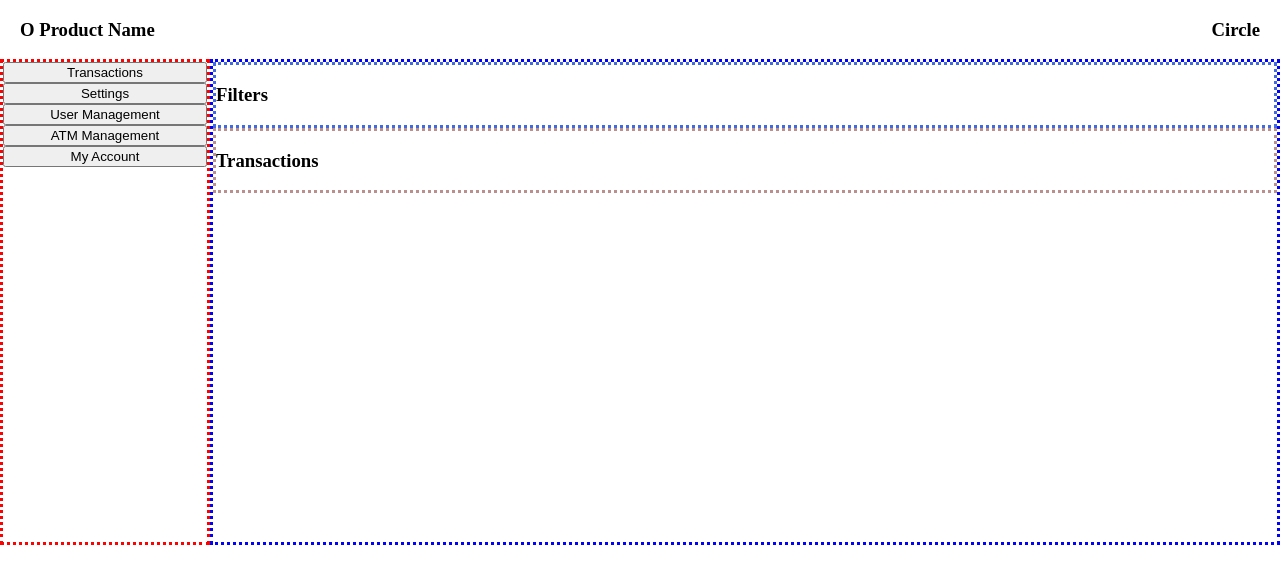
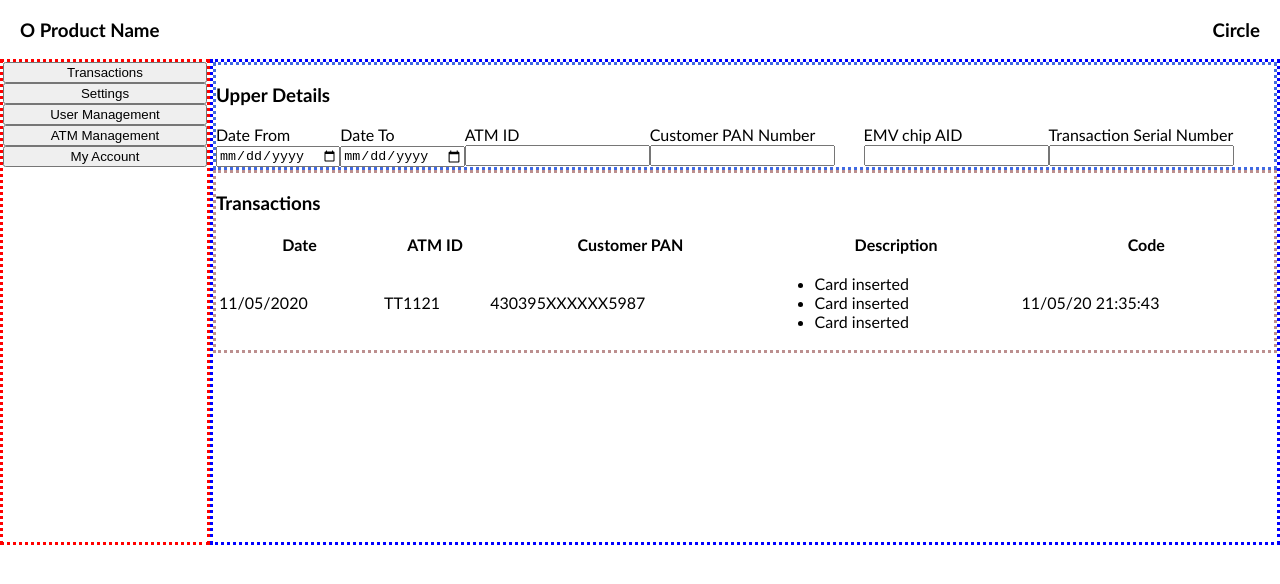
Before and after one commit to dest-ly/tsearch, a React (Vite) app: page / in a window 1280 px wide. Shown: the top 584 px of the page. Built offline with nearby package versions, Linux system fonts and the light colour scheme.

Commit message:
Input + Logs scaffholding

```diff
--- a/src/components/Filters.tsx
+++ b/src/components/Filters.tsx
@@ -3,7 +3,41 @@ import styles from '../styles/Filters.module.css'
 export function Filters() {
     return (
         <div className={styles.transactions}>
-            <h3>Filters</h3>
+            <div>
+                <h3>Upper Details</h3>
+            </div>
+            <div className={styles.filters}>
+                <div>
+                    <label htmlFor="date">Date From</label>
+                    <input type="date" id="date" name="date" />
+                </div>
+
+
+                <div>
+                    <label htmlFor="date">Date To</label>
+                    <input type="date" id="date" name="date" />
+                </div>
+
+                <div>
+                    <label htmlFor="date">ATM ID</label>
+                    <input type="number" id="date" name="date" />
+                </div>
+
+                <div>
+                    <label htmlFor="date">Customer PAN Number</label>
+                    <input type="search" id="date" name="date" />
+                </div>
+
+                <div>
+                    <label htmlFor="date">EMV chip AID</label>
+                    <input type="search" id="date" name="date" />
+                </div>
+
+                <div>
+                    <label htmlFor="date">Transaction Serial Number</label>
+                    <input type="search" id="date" name="date" />
+                </div>
+            </div>
         </div>
     )
 }
--- a/src/components/Transactions.tsx
+++ b/src/components/Transactions.tsx
@@ -4,6 +4,32 @@ export function Transactions() {
     return (
         <div className={styles.transactions}>
             <h3>Transactions</h3>
+
+            <table style={{width: "100%"}}>
+                {/* Header */}
+                <tr>
+                    <th>Date</th>
+                    <th>ATM ID</th>
+                    <th>Customer PAN</th>
+                    <th>Description</th>
+                    <th>Code</th>
+                </tr>
+                {/* Contents */}
+                <tr>
+                    <td>11/05/2020</td>
+                    <td>TT1121</td>
+                    <td>430395XXXXXX5987</td>
+                    {/* Logs, use ul here */}
+                    <td>
+                        <ul>
+                            <li>Card inserted</li>
+                            <li>Card inserted</li>
+                            <li>Card inserted</li>
+                        </ul>
+                    </td>
+                    <td>11/05/20 21:35:43</td>
+                </tr>
+            </table>
         </div>
     )
 }
--- a/src/index.css
+++ b/src/index.css
@@ -4,6 +4,8 @@ body,
   margin: 0;
   width: 100%;
   min-height: 100%;
+
+  font-family: 'Trebuchet MS', 'Segoe UI', sans-serif;
 }
 
 body {
--- a/src/styles/Filters.module.css
+++ b/src/styles/Filters.module.css
@@ -2,3 +2,9 @@
     border-style: dotted;
     border-color: royalblue;
 }
+
+.filters {
+    display: flex;
+    flex-direction: row;
+    justify-content: space-evenly;
+}
```
